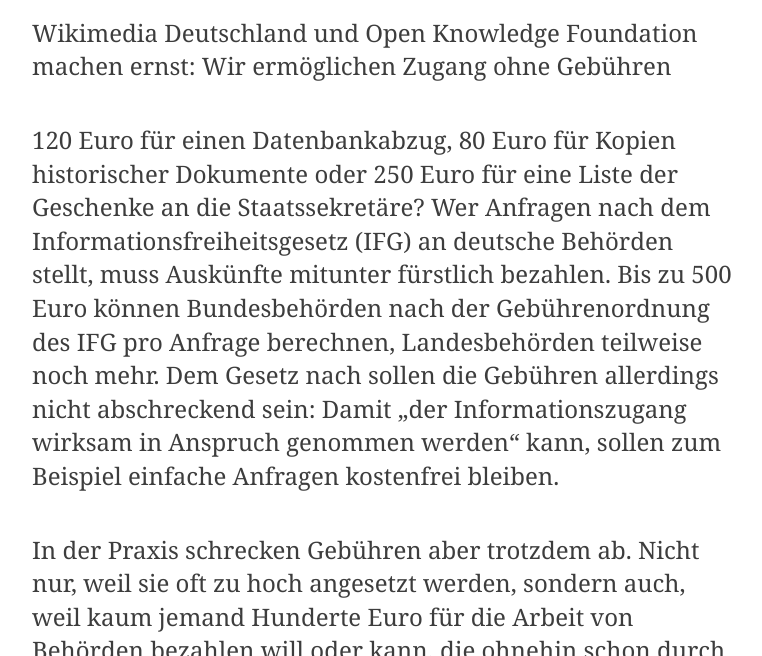
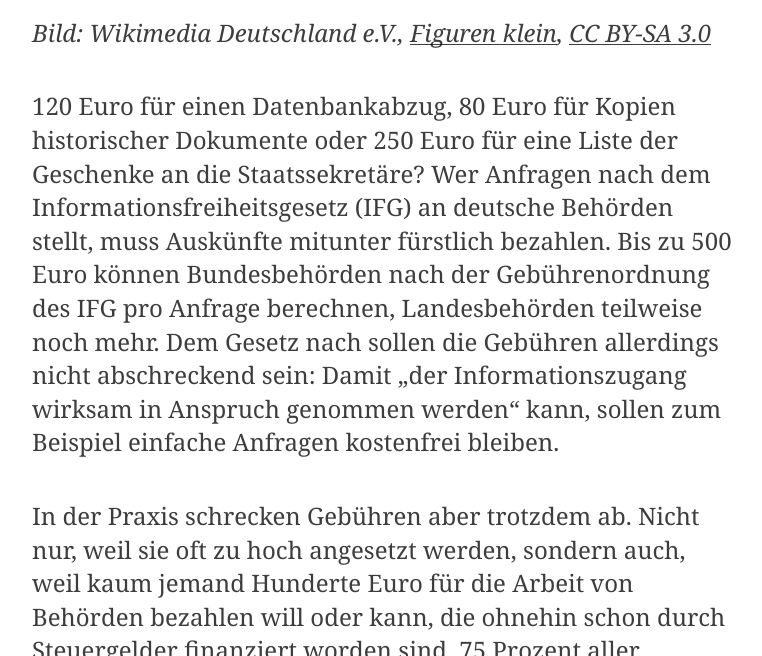
Before and after one commit to okfde/blog.fragdenstaat.de, a Jekyll site: the page built from _posts/2016/2016-12-19-foerderprogramm-informationsfreiheitsgesetz.md, in a window 1280 px wide and 900 px high, scrolled down 430 px, cut to the strip 244-900 px from the top of the window. Shown: the whole strip, without its empty margins (258-1020 px from the left). Built offline with Jekyll 4.4.1, drawn with Linux system fonts in a browser that asks for light colours.

Commit message:
Update 2016-12-19-foerderprogramm-informationsfreiheitsgesetz.md

```diff
--- a/_posts/2016/2016-12-19-foerderprogramm-informationsfreiheitsgesetz.md
+++ b/_posts/2016/2016-12-19-foerderprogramm-informationsfreiheitsgesetz.md
@@ -7,7 +7,7 @@
 ---
 <img src="https://upload.wikimedia.org/wikipedia/commons/c/c4/Figuren_klein.jpg">
 
-<b>Wikimedia Deutschland und Open Knowledge Foundation machen ernst: Wir ermöglichen Zugang ohne Gebühren</b>
+*Bild: Wikimedia Deutschland e.V., <a href="https://commons.wikimedia.org/wiki/File:Figuren_klein.jpg">Figuren klein</a>, <a href="https://creativecommons.org/licenses/by-sa/3.0/legalcode">CC BY-SA 3.0</a>*
 
 120 Euro für einen Datenbankabzug, 80 Euro für Kopien historischer Dokumente oder 250 Euro für eine Liste der Geschenke an die Staatssekretäre? Wer Anfragen nach dem Informationsfreiheitsgesetz (IFG) an deutsche Behörden stellt, muss Auskünfte mitunter fürstlich bezahlen. Bis zu 500 Euro können Bundesbehörden nach der Gebührenordnung des IFG pro Anfrage berechnen, Landesbehörden teilweise noch mehr. Dem Gesetz nach sollen die Gebühren allerdings nicht abschreckend sein: Damit „der Informationszugang wirksam in Anspruch genommen werden“ kann, sollen zum Beispiel einfache Anfragen kostenfrei bleiben.
 
```
